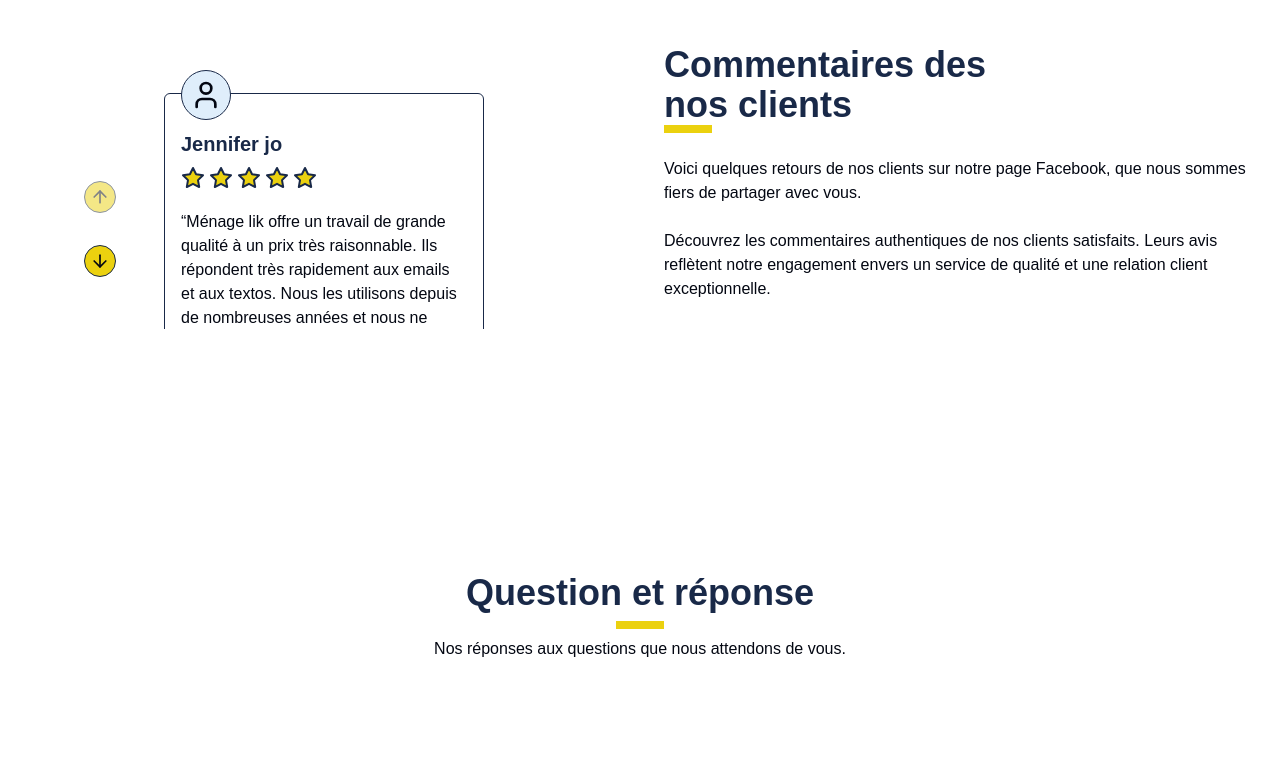
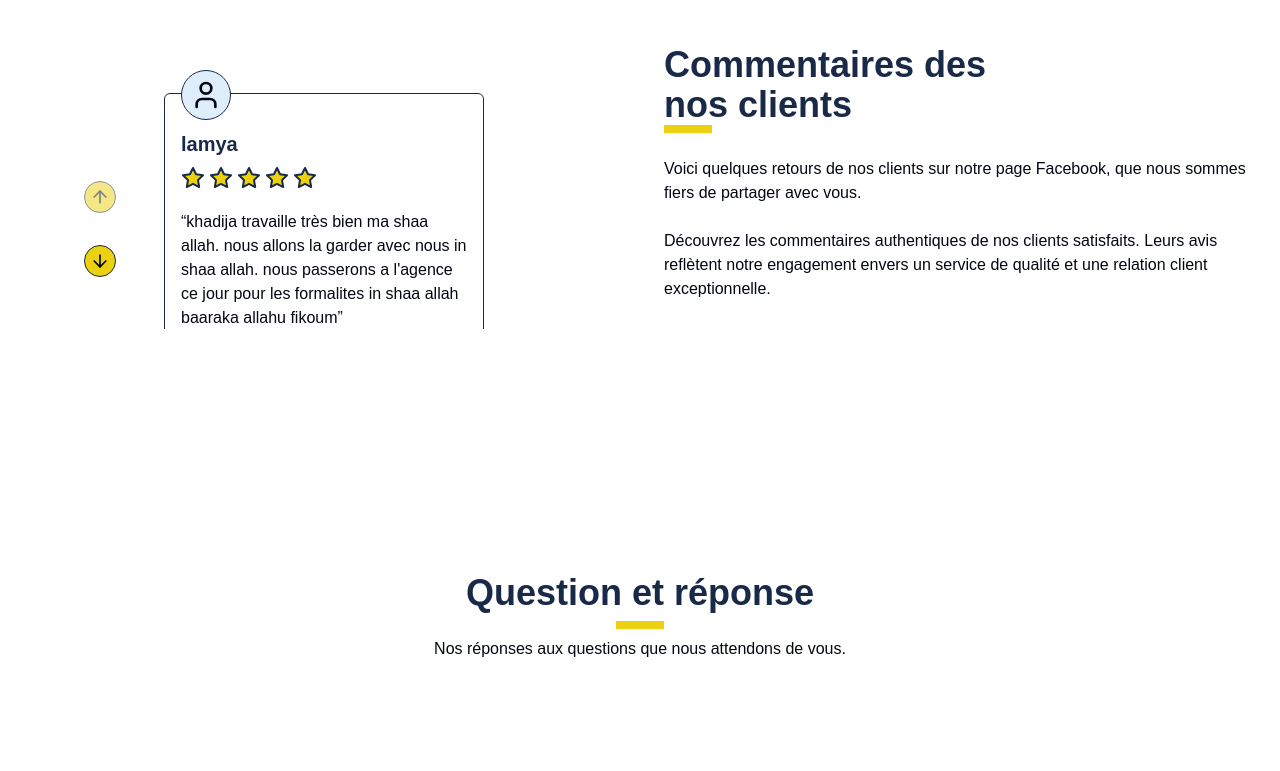
Before and after one commit to rida-el/menage-lik-service, a Next.js app: page / in a window 1280 px wide. Shown: the part 4480-5251 px from the top of the page. Built offline with nearby package versions, Linux system fonts and the light colour scheme.

Commit message:
Update feedback names and messages in index.tsx

```diff
--- a/src/components/sections/feedbacks/index.tsx
+++ b/src/components/sections/feedbacks/index.tsx
@@ -114,9 +114,9 @@ const data = [
 
 const feedbacks = [
   {
-    name: "Jennifer jo",
+    name: "lamya",
     message:
-      "Ménage lik offre un travail de grande qualité à un prix très raisonnable. Ils répondent très rapidement aux emails et aux textos. Nous les utilisons depuis de nombreuses années et nous ne penserions pas à avoir quelqu'un d'autre pour entretenir notre maison.",
+      "khadija travaille très bien ma shaa allah. nous allons la garder avec nous in shaa allah. nous passerons a l'agence ce jour pour les formalites in shaa allah baaraka allahu fikoum",
   },
   {
     name: "Half Price Bourgogne",
@@ -138,9 +138,9 @@ const feedbacks = [
       "un très bon service rien a signaler je le recommande vivement Staff technique professionnel.",
   },
   {
-    name: "lamya",
+    name: "Hicham agadir",
     message:
-      "khadija travaille très bien ma shaa allah. nous allons la garder avec nous in shaa allah. nous passerons a l'agence ce jour pour les formalites in shaa allah baaraka allahu fikoum",
+      "Ménage lik offre un travail de grande qualité à un prix très raisonnable. Ils répondent très rapidement aux emails et aux textos. Nous les utilisons depuis de nombreuses années et nous ne penserions pas à avoir quelqu'un d'autre pour entretenir notre maison.",
   },
 ];
 
```
